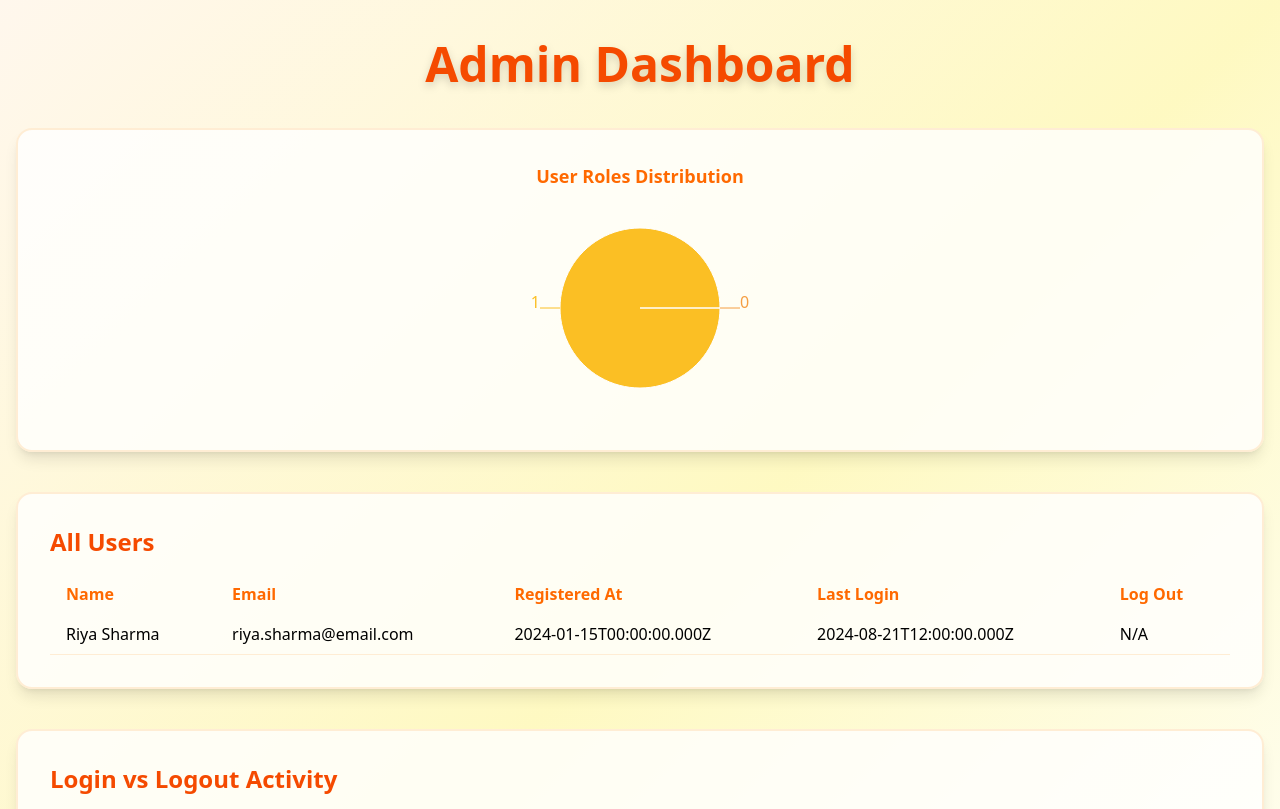
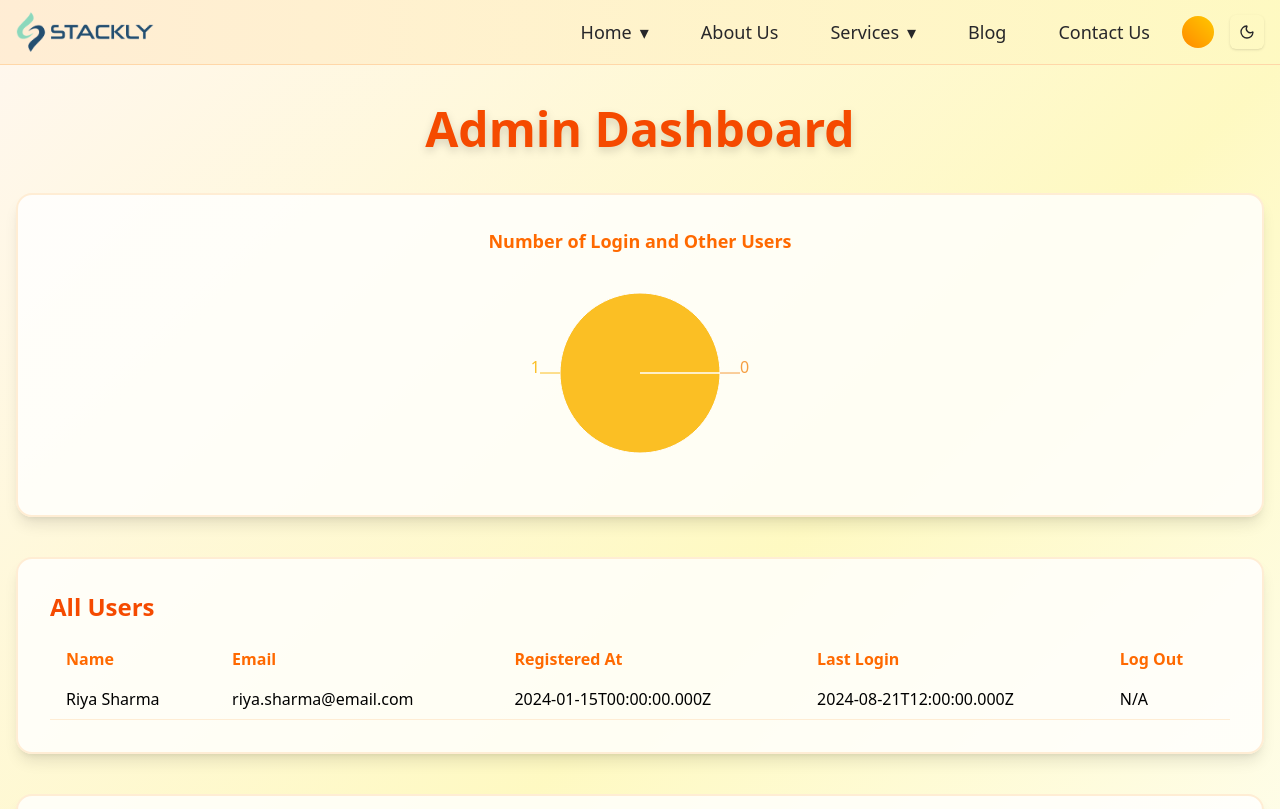
Before and after one commit to Ramesh-Bojanapu-1011/site_no_25th, a Next.js app: page /admin-dashbord in a window 1280 px wide. Shown: the top 809 px of the page. Built offline with nearby package versions, Linux system fonts and the light colour scheme.

Commit message:
feat: Integrate Headder component and refine pie chart labels in Admin Dashboard

```diff
--- a/pages/admin-dashbord.tsx
+++ b/pages/admin-dashbord.tsx
@@ -13,6 +13,7 @@ import {
   Legend,
   CartesianGrid,
 } from "recharts";
+import Headder from "@/components/Headder";
 
 const defaultLoginUser = {
   email: "riya.sharma@email.com",
@@ -62,7 +63,7 @@ type User = {
 
 // For new user structure, count by domain or just count all as 'User'
 function getPieData(
-  users: User[],
+  users: User[]
   // currentUser?: User
 ): { name: string; value: number }[] {
   try {
@@ -92,9 +93,7 @@ const AdminDashboardPage = () => {
   // const [loginUser, setLoginUser] = useState(defaultLoginUser);
   const [allUsers, setAllUsers] = useState(defaultAllUsers);
   const [barData, setBarData] = useState(defaultBarData);
-  const [pieData, setPieData] = useState(
-    getPieData(defaultAllUsers)
-  );
+  const [pieData, setPieData] = useState(getPieData(defaultAllUsers));
   // console.log("Pie Data:", pieData);
 
   useEffect(() => {
@@ -108,9 +107,7 @@ const AdminDashboardPage = () => {
         if (users) {
           const parsedUsers = JSON.parse(users);
           setAllUsers(parsedUsers);
-          setPieData(
-            getPieData(parsedUsers)
-          );
+          setPieData(getPieData(parsedUsers));
 
           // Calculate login/logout counts per weekday
           // Weekdays: Sun, Mon, Tue, Wed, Thu, Fri, Sat
@@ -151,6 +148,8 @@ const AdminDashboardPage = () => {
   }, []);
 
   return (
+    <>
+    <Headder/>
     <div className="min-h-screen bg-gradient-to-br from-orange-50 via-yellow-100 to-white dark:from-yellow-900 dark:via-orange-900 dark:to-zinc-900 py-10 px-4">
       <div className="max-w-7xl mx-auto">
         <h1 className="text-4xl md:text-5xl font-extrabold text-orange-600 dark:text-yellow-400 mb-10 text-center drop-shadow-lg">
@@ -159,29 +158,11 @@ const AdminDashboardPage = () => {
 
         {/* Login User Details */}
         <div className="bg-white/80 dark:bg-zinc-900/80 rounded-2xl shadow-lg p-8 mb-10 flex flex-col md:flex-row gap-8 items-center border-2 border-orange-100 dark:border-yellow-900">
-          {/* <div className="flex-1">
-            <h2 className="text-2xl font-bold text-orange-600 dark:text-yellow-400 mb-2">
-              Logged In User
-            </h2>
-            <div className="text-zinc-700 dark:text-zinc-200 text-lg mb-1">
-              Name:{" "}
-              <span className="font-semibold">
-                {loginUser.firstName} {loginUser.lastName}
-              </span>
-            </div>
-            <div className="text-zinc-700 dark:text-zinc-200 text-lg mb-1">
-              Email: <span className="font-semibold">{loginUser.email}</span>
-            </div>
 
-            <div className="text-zinc-700 dark:text-zinc-200 text-lg">
-              Joined:{" "}
-              <span className="font-semibold">{loginUser.registeredAt}</span>
-            </div>
-          </div> */}
           {/* Pie Chart */}
           <div className="flex-1 flex flex-col items-center">
             <h3 className="text-lg font-bold text-orange-500 dark:text-yellow-300 mb-2">
-              User Roles Distribution
+              Number of Login and Other Users
             </h3>
             <ResponsiveContainer width={220} height={220}>
               <PieChart>
@@ -287,7 +268,7 @@ const AdminDashboardPage = () => {
           </ResponsiveContainer>
         </div>
       </div>
-    </div>
+    </div></>
   );
 };
 
```
